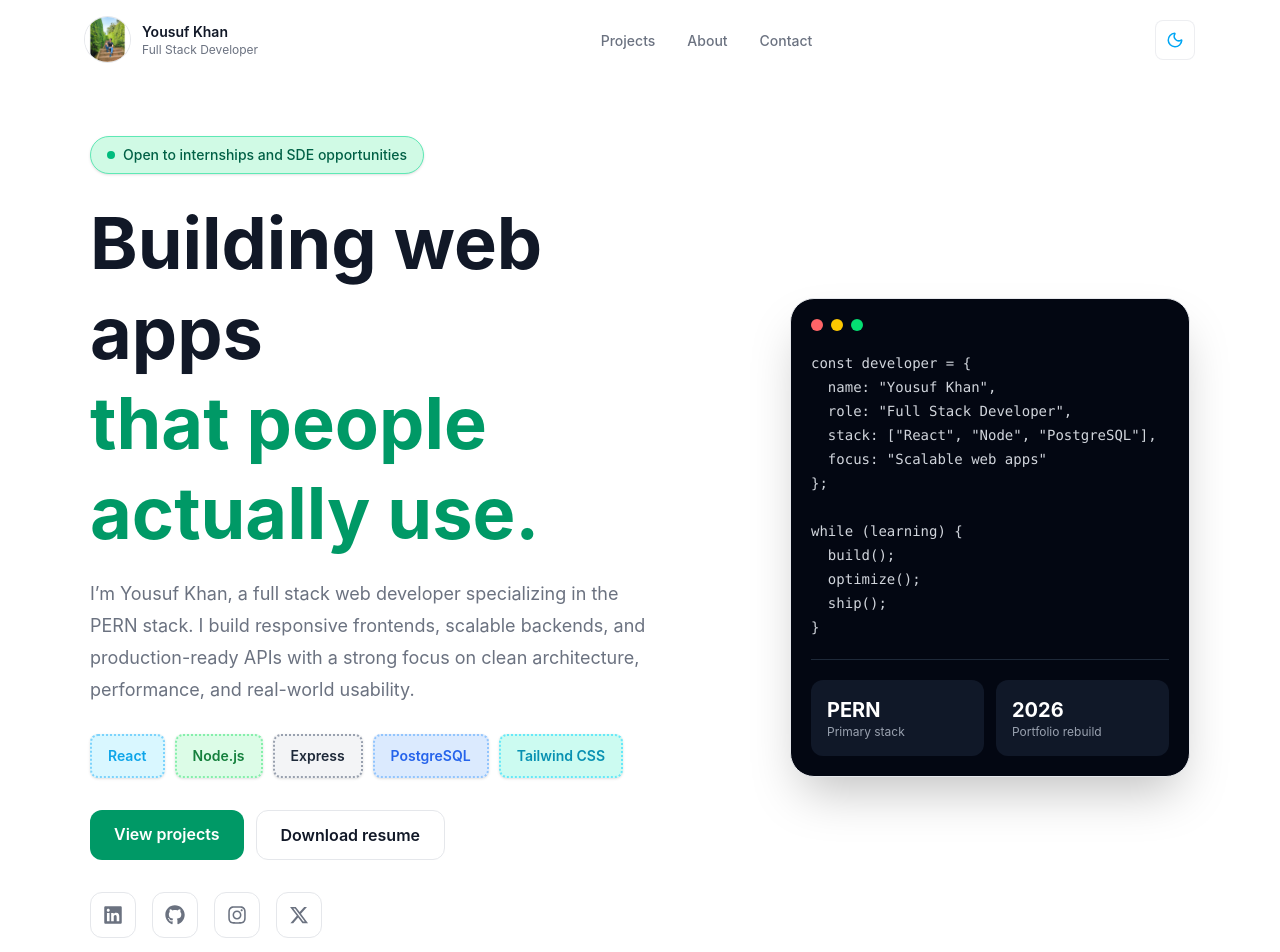
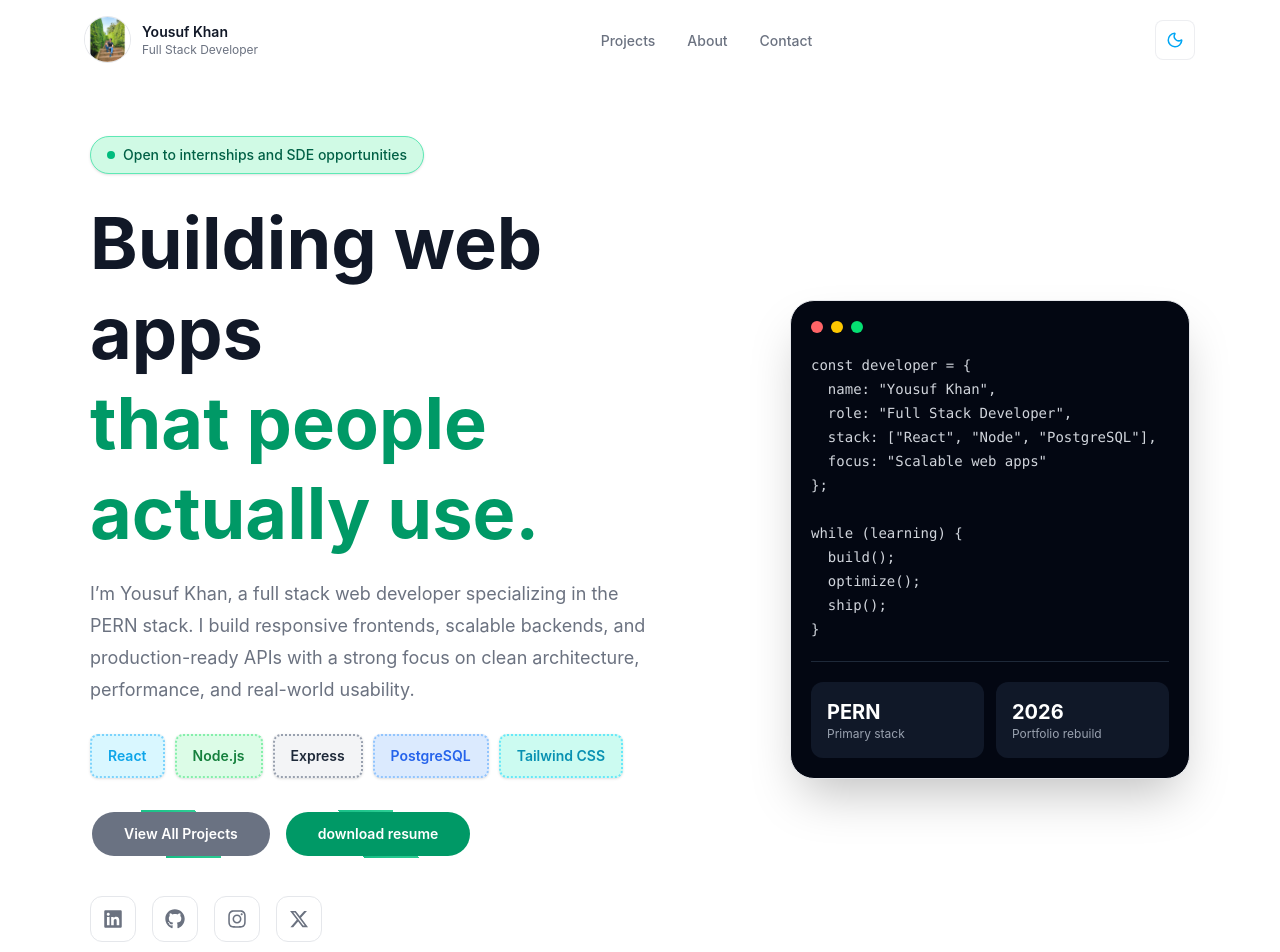
Before and after one commit to Yousuf-yk/my-portfolio, a React (Vite) app in the folder frontend/: page / in a window 1280 px wide. Shown: the top 952 px of the page. Built offline with nearby package versions, Linux system fonts and the light colour scheme; no server answers.

Commit message:
upgraded btn

```diff
--- a/frontend/src/components/layout/button.jsx
+++ b/frontend/src/components/layout/button.jsx
@@ -1,6 +1,11 @@
 import React from 'react';
 
-const GlowButton = ({ children = 'Click Me' }) => {
+const GlowButton = ({
+  children = 'Click Me',
+  className = '',
+  type = 'button',
+  disabled = false,
+}) => {
   return (
     <>
       <style>{`
@@ -9,17 +14,17 @@
         }
 
         @keyframes spin-gradient {
-          from {
-            transform: rotate(0deg);
-          }
-          to {
-            transform: rotate(360deg);
-          }
+          from { transform: rotate(0deg); }
+          to { transform: rotate(360deg); }
         }
       `}</style>
 
       <div className="button-wrapper relative inline-block overflow-hidden rounded-full p-0.5 transition duration-300 hover:scale-105 active:scale-100 before:absolute before:inset-0 before:content-[''] before:bg-[conic-gradient(from_0deg,_#10B981,_#34D399,_#10B981)]">
-        <button className="relative z-10 rounded-full bg-gray-900 px-8 py-3 text-sm font-semibold text-white">
+        <button
+          type={type}
+          disabled={disabled}
+          className={`relative z-10 rounded-full px-2 py-4 text-sm font-semibold text-white sm:px-8 sm:py-3 ${className}`}
+        >
           {children}
         </button>
       </div>
--- a/frontend/src/components/ui/contact.jsx
+++ b/frontend/src/components/ui/contact.jsx
@@ -1,6 +1,7 @@
 import React, { useState } from 'react';
 import { API_URL } from '../../api';
 import { HiMail, HiPhone, HiLocationMarker, HiArrowRight } from 'react-icons/hi';
+import GlowButton from '../layout/button';
 
 function Contact() {
   const [submitting, setSubmitting] = useState(false);
@@ -189,16 +190,18 @@
                 />
               </div>
 
-              <button
+              <GlowButton
   type="submit"
   disabled={submitting}
-                className="group inline-flex items-center gap-2 rounded-xl bg-emerald-600 px-6 py-3 text-sm font-semibold text-white transition-all duration-300 hover:-translate-y-0.5 hover:bg-emerald-700 hover:shadow-[0_10px_25px_rgba(16,185,129,0.35)] disabled:cursor-not-allowed disabled:opacity-50"
+  className="group bg-emerald-600 px-4 hover:bg-emerald-700 disabled:cursor-not-allowed disabled:opacity-50"
 >
+  <span className="inline-flex items-center gap-2">
     {submitting ? 'Sending...' : 'Send message'}
     {!submitting && (
       <HiArrowRight className="transition-transform duration-300 group-hover:translate-x-1" />
     )}
-              </button>
+  </span>
+</GlowButton>
             </form>
           </div>
         </div>
--- a/frontend/src/components/ui/home.jsx
+++ b/frontend/src/components/ui/home.jsx
@@ -3,6 +3,7 @@
 import { FaXTwitter } from 'react-icons/fa6';
 import { FaInstagram } from 'react-icons/fa';
 import { Link } from 'react-router-dom';
+import GlowButton from '../layout/button';
 
 function Home() {
   const techStack = [
@@ -70,21 +71,23 @@
           </div>
 
           {/* CTA buttons */}
-          <div className="mt-8 flex flex-wrap gap-3">
+          <div className="mt-8 flex flex-row gap-3 ">
             <a
               href="#project"
-              className="rounded-xl bg-emerald-600 px-5 py-2.5 text-sm font-semibold text-white transition hover:bg-emerald-700 sm:px-6 sm:py-3 sm:text-base"
-            >
-              View projects
+              >
+             <GlowButton className="!bg-gray-500 hover:!bg-gray-700 px-4">View All Projects</GlowButton>
             </a>
 
-            <Link
-  to="/notfound"
-  className="rounded-xl border border-[var(--border-color)] bg-[var(--bg-card)] px-5 py-2.5 text-sm font-semibold text-[var(--text-main)] transition hover:border-emerald-500 hover:text-emerald-600 sm:px-6 sm:py-3 sm:text-base"
->
-  Download resume
-</Link>
+            <Link to="/notfound">
+                <GlowButton className="!bg-emerald-600 hover:!bg-emerald-700 px-4">download resume</GlowButton>
+            </Link>
           </div>
+{/* Link to="/projects">
+      <GlowButton>View All Projects</GlowButton>
+    </Link> */}
+
+
+
 
           {/* Socials */}
           <div className="mt-8 flex items-center gap-4">
--- a/frontend/src/components/ui/project.jsx
+++ b/frontend/src/components/ui/project.jsx
@@ -73,7 +73,7 @@
       {projects.length > 2 && (
   <div className="mt-14 flex justify-center">
     <Link to="/projects">
-      <GlowButton>View All Projects</GlowButton>
+      <GlowButton className="!bg-gray-500 hover:!bg-gray-700">View All Projects</GlowButton>
     </Link>
   </div>
 )}
--- a/frontend/src/pages/ContactPage.jsx
+++ b/frontend/src/pages/ContactPage.jsx
@@ -1,6 +1,7 @@
 import React, { useState } from 'react';
 // import { VITE_API_URL } from '../api';
 import { API_URL } from '../api';
+import GlowButton from '../components/layout/button';
 
 function ContactPage() {
   const [submitting, setSubmitting] = useState(false);
@@ -205,13 +206,15 @@
               </p>
             </div>
 
-            <button
+            <GlowButton
               type="submit"
               disabled={submitting}
-              className="inline-flex items-center rounded-xl bg-emerald-600 px-7 py-3 text-sm font-semibold text-white transition hover:bg-emerald-700 disabled:cursor-not-allowed disabled:opacity-50"
-            >
-              {submitting ? 'Sending message...' : 'Send message'}
-            </button>
+              className="bg-emerald-600 hover:bg-emerald-700 disabled:cursor-not-allowed disabled:opacity-50">
+  {submitting ? 'Sending message...' : 'Send message'}
+</GlowButton>
+{/* <GlowButton className="!bg-emerald-600 hover:!bg-emerald-700">download resume</GlowButton> */}
+
+
           </form>
         </div>
       </div>
```
Lines whose indentation alone changed are shown as unchanged.
